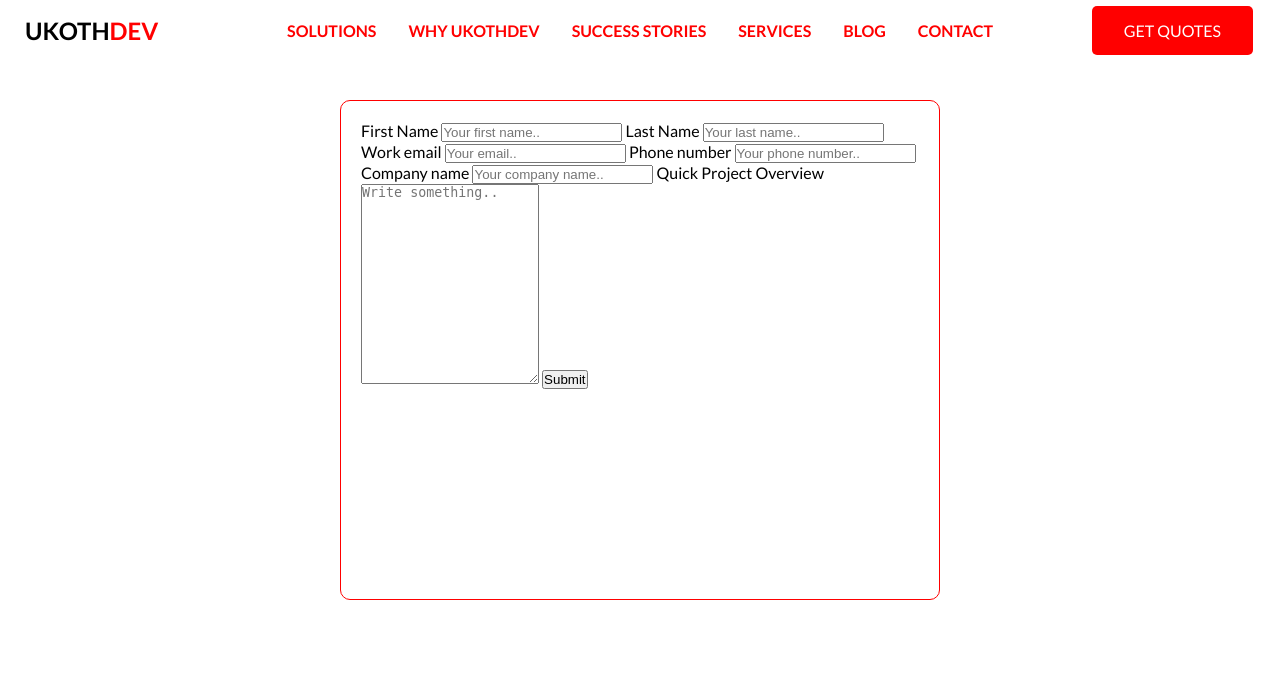
After one commit to josephakaro/ukothdev, a Flask app: page /contact in a window 1280 px wide. The commit adds this page. Shown: the top 699 px of the page. Run offline with Flask 3, Linux system fonts and the light colour scheme.

Commit message:
Contact Us Database

```diff
--- a/app/__init__.py
+++ b/app/__init__.py
@@ -16,12 +16,14 @@ def create_app():
     from app.pages.index import home
     from app.pages.subcribe import subcribe
     from app.pages.thanks import thanks
+    from app.pages.contact import contacts
 
 
     # Blueprint Registrations:
     app.register_blueprint(home)
     app.register_blueprint(subcribe)
     app.register_blueprint(thanks)
+    app.register_blueprint(contacts)
 
     @app.teardown_appcontext
     def shutdown_session(exception=None):
--- /dev/null
+++ b/app/pages/contact.py
@@ -0,0 +1,35 @@
+from flask import Blueprint, render_template, redirect, request
+from app.database.models.contact import Contact
+from app.database import db
+
+# Create a Blueprint object
+contacts = Blueprint('contacts', __name__)
+
+@contacts.route('/contact', methods=['GET', 'POST'])
+def contact():
+    # Form validations:
+    if request.method == 'POST':
+        # Get the form data
+        firstname = request.form['firstname']
+        lastname = request.form['lastname']
+        email = request.form['email']
+        phone = request.form['phone']
+        company = request.form['company']
+        project_overview = request.form['project_overview']
+
+        # Validates the form data in the Database
+        isEmail = Contact.query.filter_by(email=email).first()
+
+        if email == isEmail:
+        # If the email exists, return a message
+            db.abort()
+            return redirect('thanks.thank')
+
+        else:
+        # Else, save the form data in the Database
+            new_contact = Contact(firstname=firstname, lastname=lastname, email=email, phone=phone, company=company, project_overview=project_overview, created_at=None, updated_at=None)
+            db.add(new_contact)
+            db.commit()
+            return redirect('index.home')
+
+    return render_template('contact.html')
--- /dev/null
+++ b/app/static/css/contact.css
@@ -0,0 +1,135 @@
+/* Layout */
+*{
+    margin: 0;
+    padding: 0;
+    box-sizing: border-box;
+}
+
+nav{
+    display: flex;
+    justify-content: space-between;
+    align-items: center;
+    flex-direction: row;
+
+    height: 60px;
+    width: 100vw;
+
+    background-color: white;
+    padding: 0px 10px 0px 10px;
+    position: fixed;
+
+    top: 0;
+    z-index: 1000;
+
+    padding: 0px 25px;
+}
+
+@media (max-width: 600px) {
+    nav{
+        flex-direction: column;
+    }
+}
+
+nav div h1 span{
+    color: red;
+}
+
+nav ul{
+    display: flex;
+    justify-content: center;
+    align-items: center;
+    gap: 2em;
+    flex: 3;
+    width: 100%;
+
+    font: 28px;
+    font-weight: 700;
+}
+
+nav ul li{
+    font: larger;
+    font-weight: 700;
+}
+
+
+nav div{
+    display: flex;
+    justify-content: space-between;
+    align-items: flex-end;
+    flex: 1;
+    width: 100%;
+}
+
+.navbar-button{
+    display: flex;
+    justify-content: flex-end;
+    align-items: center;
+    gap: 2em;
+}
+
+.navbar-button a{
+    background-color: #ff0000;
+    border: none;
+    color: white;
+    padding: 15px 32px;
+    text-align: center;
+    text-decoration: none;
+    font-size: 16px;
+    margin: 4px 2px;
+    cursor: pointer;
+
+    border-radius: 5px;
+}
+
+.navbar-button a:hover{
+    background-color: #e2e0e0;
+    border: 1px solid #ff0000;
+    color: red;
+}
+
+.dropdown {
+    position: relative;
+    display: inline-block;
+}
+
+.dropdown-items {
+    display: none;
+    border-radius: 5px;
+    position: absolute;
+    background-color: #f9f9f9;
+    min-width: 160px;
+    box-shadow: 0px 8px 16px 0px rgba(0,0,0,0.2);
+    z-index: 1;
+
+    overflow: hidden;
+}
+
+.dropdown-items a {
+    color: red;
+    padding: 12px 16px;
+    text-decoration: none;
+    display: block;
+}
+
+.dropdown-items a:hover {
+    background-color:#e2e0e0;;
+    overflow: hidden;
+    color: red;
+}
+
+.dropdown:hover .dropdown-items {
+    display: block;
+}
+
+
+form{
+    margin: 100px auto;
+
+    width: 600px;
+    height: 500px;
+
+    border-radius: 10px;
+    border: 1px solid red;
+
+    padding: 20px;
+}
--- /dev/null
+++ b/app/templates/contact.html
@@ -0,0 +1,54 @@
+{% extends 'base.html'%}
+
+{% block title %}Thank You!{% endblock %}
+
+{% block styles %}
+<link rel="stylesheet" href="{{ url_for('static', filename='css/contact.css') }}">
+{% endblock %}
+
+{% block content %}
+<!-- NAVIGATION -->
+<nav class="navbar">
+    <!-- brand-logo -->
+    <div class="brand-logo">
+        <h1>UKOTH<span>DEV</span></h1>
+    </div>
+    <!-- navbar links -->
+    <ul>
+        <li class="dropdown">
+            <a class="dropdown-text">SOLUTIONS</a>
+            <div class="dropdown-items">
+                <a href="#">Overview</a>
+                <a href="#">Enterprise</a>
+                <a href="#">DMBs</a>
+                <a href="#">Startups</a>
+            </div>
+
+        </li>
+        <li><a href="#">WHY UKOTHDEV</a></li>
+        <li><a href="#">SUCCESS STORIES</a></li>
+        <li><a href="#">SERVICES</a></li>
+        <li><a href="#">BLOG</a></li>
+        <li><a href="/contact">CONTACT</a></li>
+    </ul>
+    <!-- navbar button -->
+    <div class="navbar-button btn-primary">
+        <a href="#">GET QUOTES</a>
+    </div>
+</nav>
+<form action="/contact" method="post">
+    <label for="firstname">First Name</label>
+    <input type="text" id="firstname" name="firstname" placeholder="Your first name.." required>
+    <label for="lastname">Last Name</label>
+    <input type="text" id="lastname" name="lastname" placeholder="Your last name.." required>
+    <label for="email">Work email</label>
+    <input type="email" id="email" name="email" placeholder="Your email.." required>
+    <lable for="phone">Phone number</lable>
+    <input type="tel" id="phone" name="phone" placeholder="Your phone number.." required>
+    <label for="company">Company name</label>
+    <input type="text" id="company" name="company" placeholder="Your company name..">
+    <label for="project_overview">Quick Project Overview</label>
+    <textarea id="project_overview" name="project_overview" placeholder="Write something.." style="height:200px" required></textarea>
+    <button type="submit">Submit</button>
+</form>
+{% endblock %}
--- a/app/templates/index.html
+++ b/app/templates/index.html
@@ -28,7 +28,7 @@
             <li><a href="#">SUCCESS STORIES</a></li>
             <li><a href="#">SERVICES</a></li>
             <li><a href="#">BLOG</a></li>
-            <li><a href="#">CONTACT</a></li>
+            <li><a href="/contact">CONTACT</a></li>
         </ul>
         <!-- navbar button -->
         <div class="navbar-button btn-primary">
```
Also changed, not shown: app/database/models/contact.py (added, +28 -0 lines), scripts/db/db_init.sql (+13 -0 lines).
